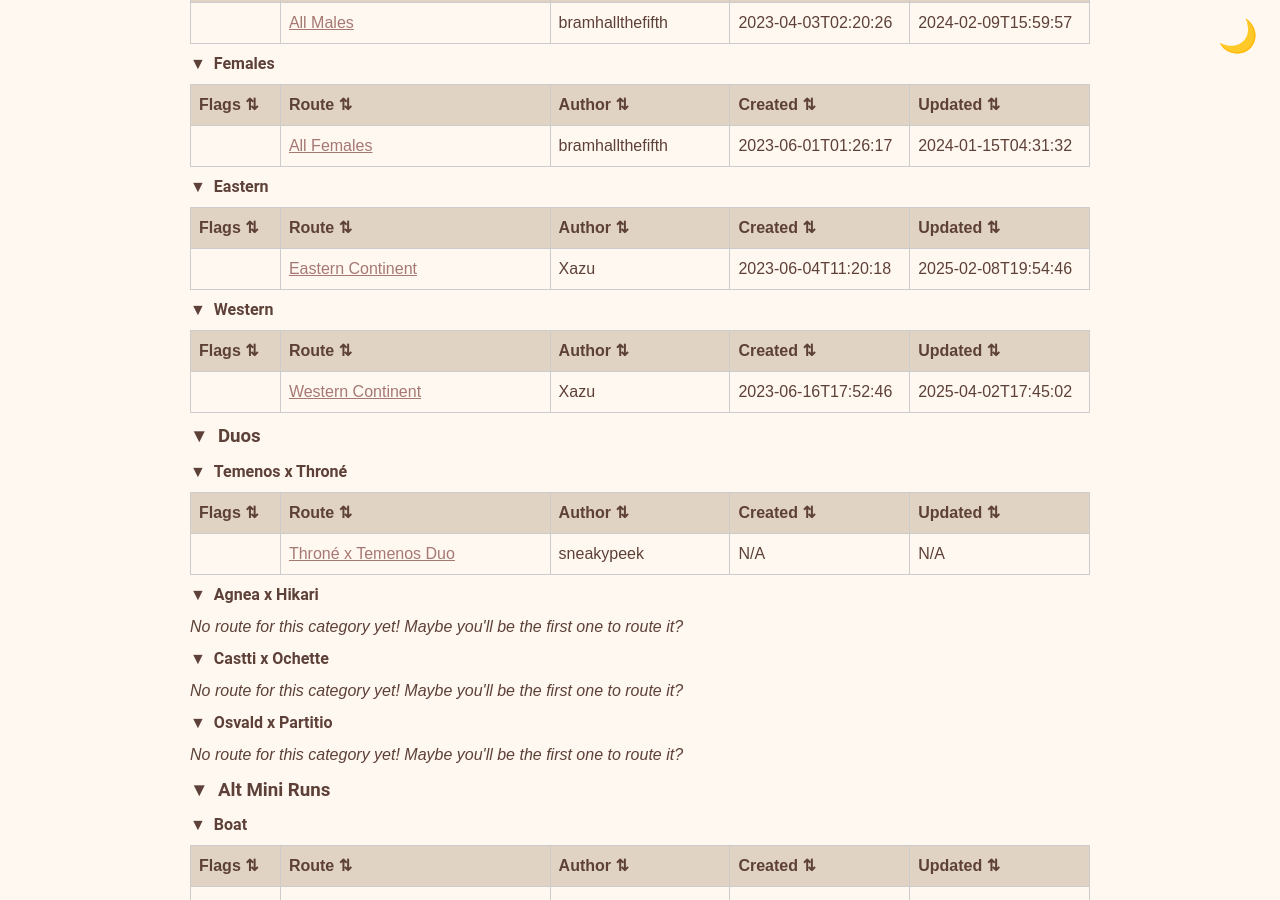
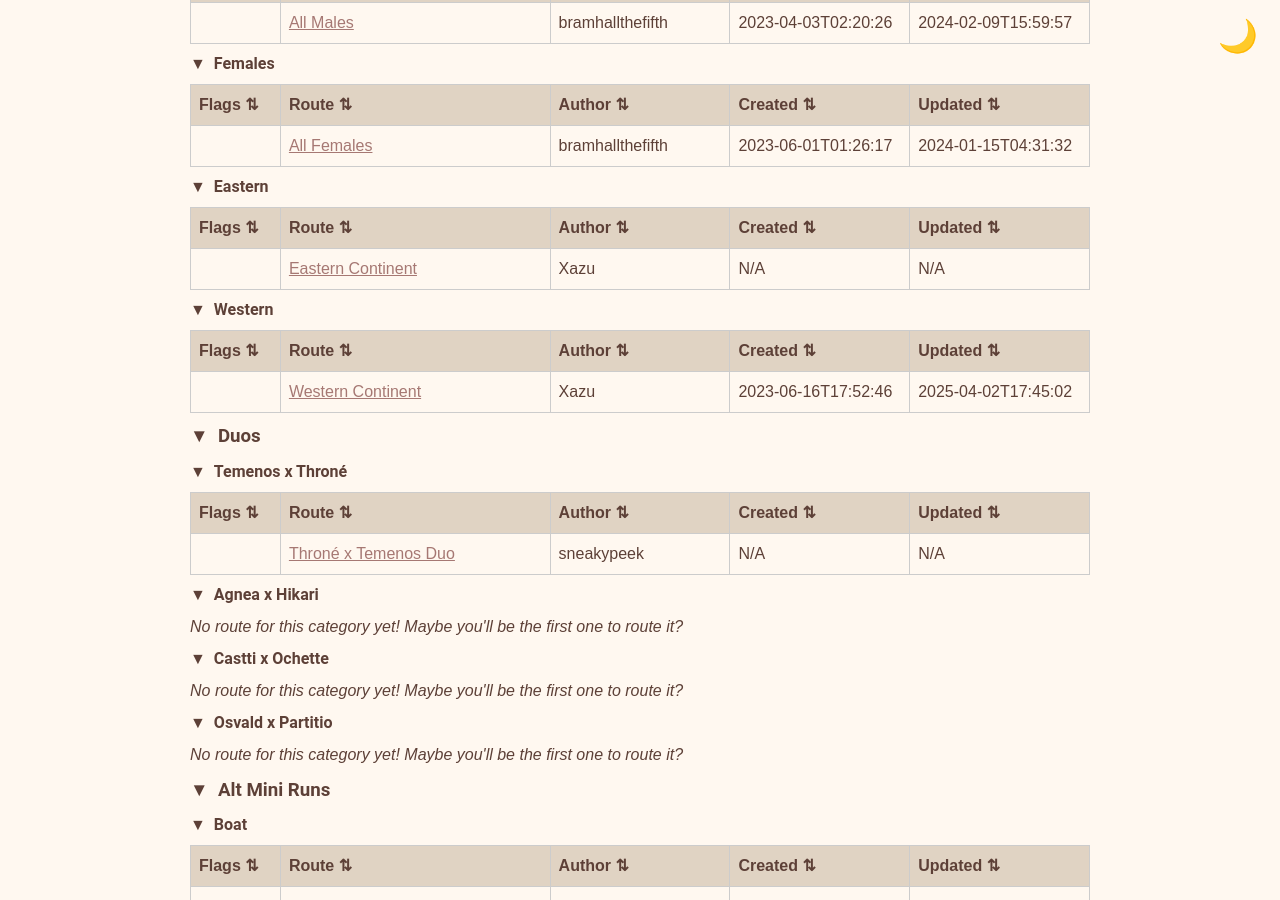
Before and after one commit to yetanotherf0rked/octopath2-stuff, a Jekyll site: the page built from index.html, in a window 1280 px wide and 900 px high, scrolled down 4242 px. Built offline with Jekyll 4.4.1, drawn with Linux system fonts in a browser that asks for light colours.

```diff
--- a/_data/routes-with-timestamps.json
+++ b/_data/routes-with-timestamps.json
@@ -498,9 +498,9 @@
           "Title": "Eastern Continent",
           "author": "Xazu",
           "link": "https://docs.google.com/spreadsheets/d/1Z29lHQKNirbu2QyjLK5JTYWzrYSZgeix8n0SeTqQjMs/edit?usp=sharing",
-          "created": "2023-06-04T11:20:18",
-          "updated": "2025-02-08T19:54:46",
-          "certainty": "high"
+          "created": null,
+          "updated": null,
+          "certainty": "low"
         }
       ],
       "Western": [
```
